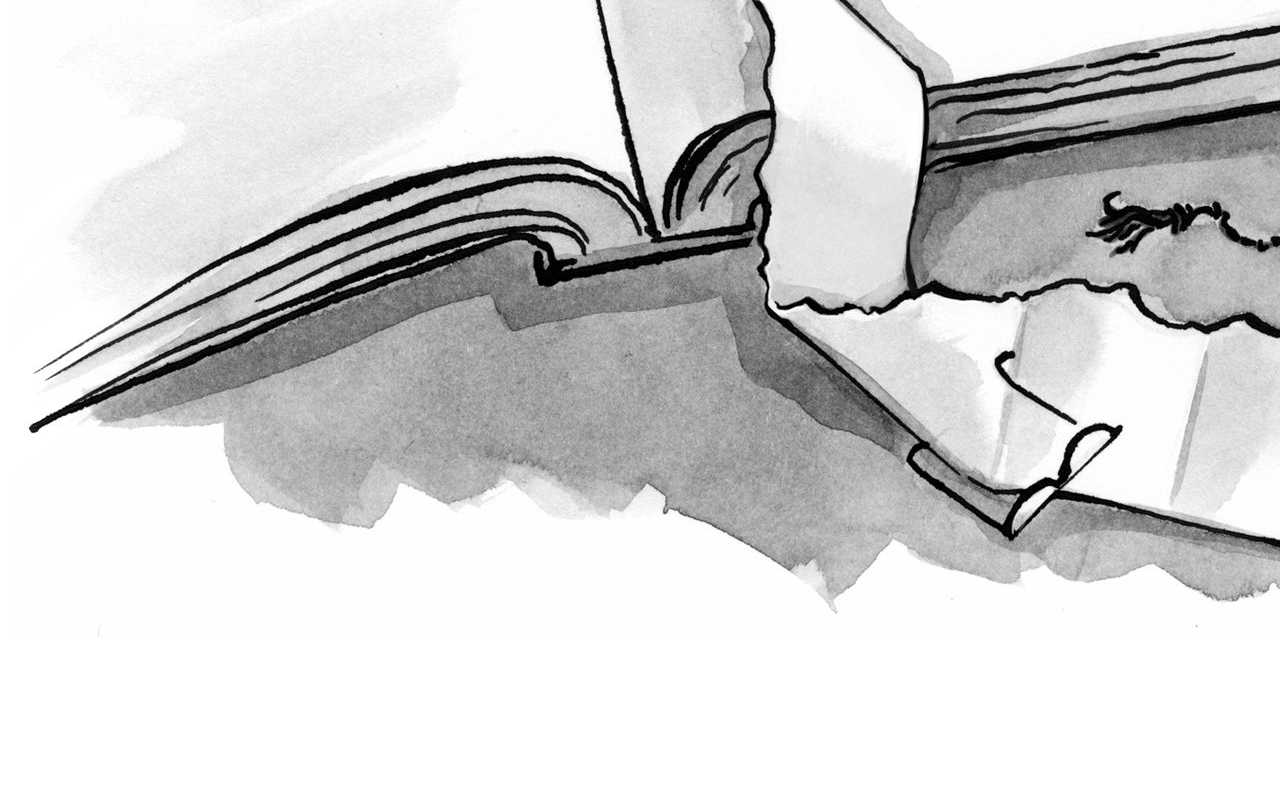
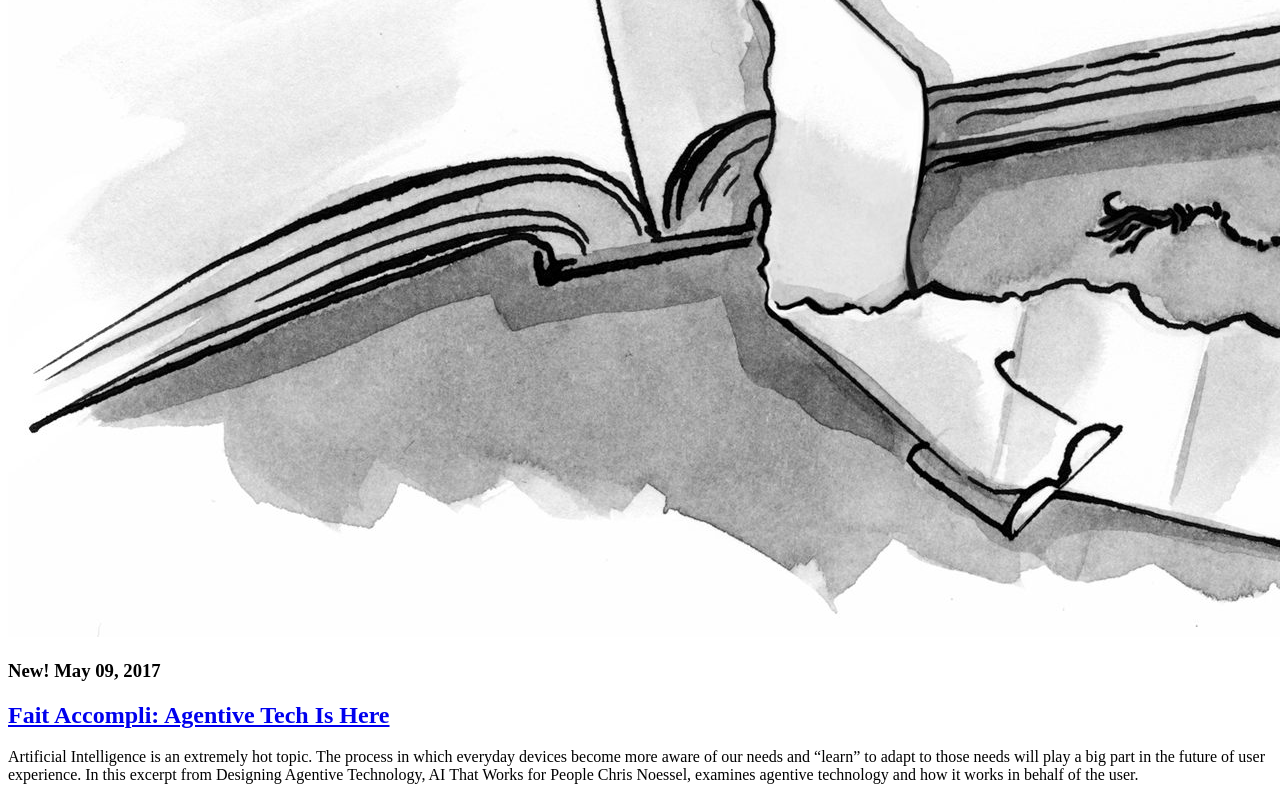
Before and after one commit to Boucherie/html-layout-assignment, a plain HTML site: page index.html in a window 1280 px wide. Shown: the part 407-1207 px from the top of the page. Before the commit the page ends 1056 px from the top, so only its background shows below. Drawn offline with Linux system fonts and the light colour scheme.

Commit message:
Added first headliner section in main section

```diff
--- a/index.html
+++ b/index.html
@@ -16,6 +16,14 @@
       <img src="imgs/list_apart.jpg" alt="A List Apart header Image">
     </header>
     <main>
+      <section>
+        <h3>New! May 09, 2017</h3>
+        <h2><a href="https://alistapart.com/article/fait-accompli-agentive-tech-is-here">Fait Accompli: Agentive Tech Is Here</a></h2>
+      </section>
+      <article class="headliner">
+      <p>Artificial Intelligence is an extremely hot topic. The process in which everyday devices become more aware of our needs and “learn” to adapt to those needs will play a big part in the future of user experience. In this excerpt from Designing Agentive Technology, AI That Works for People Chris Noessel, examines agentive technology and how it works in behalf of the user.</p>
+      </article>
+
 
     </main>
   </body>
```
